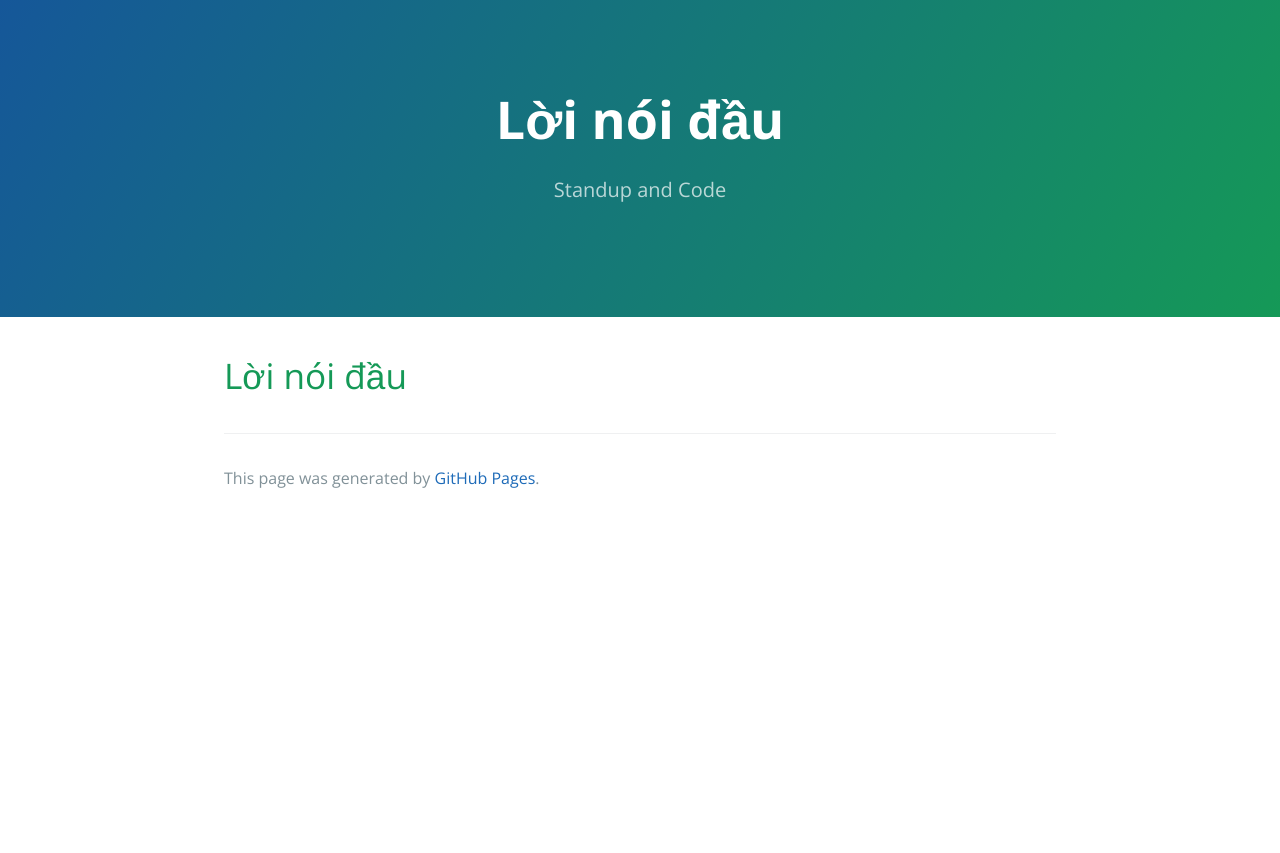
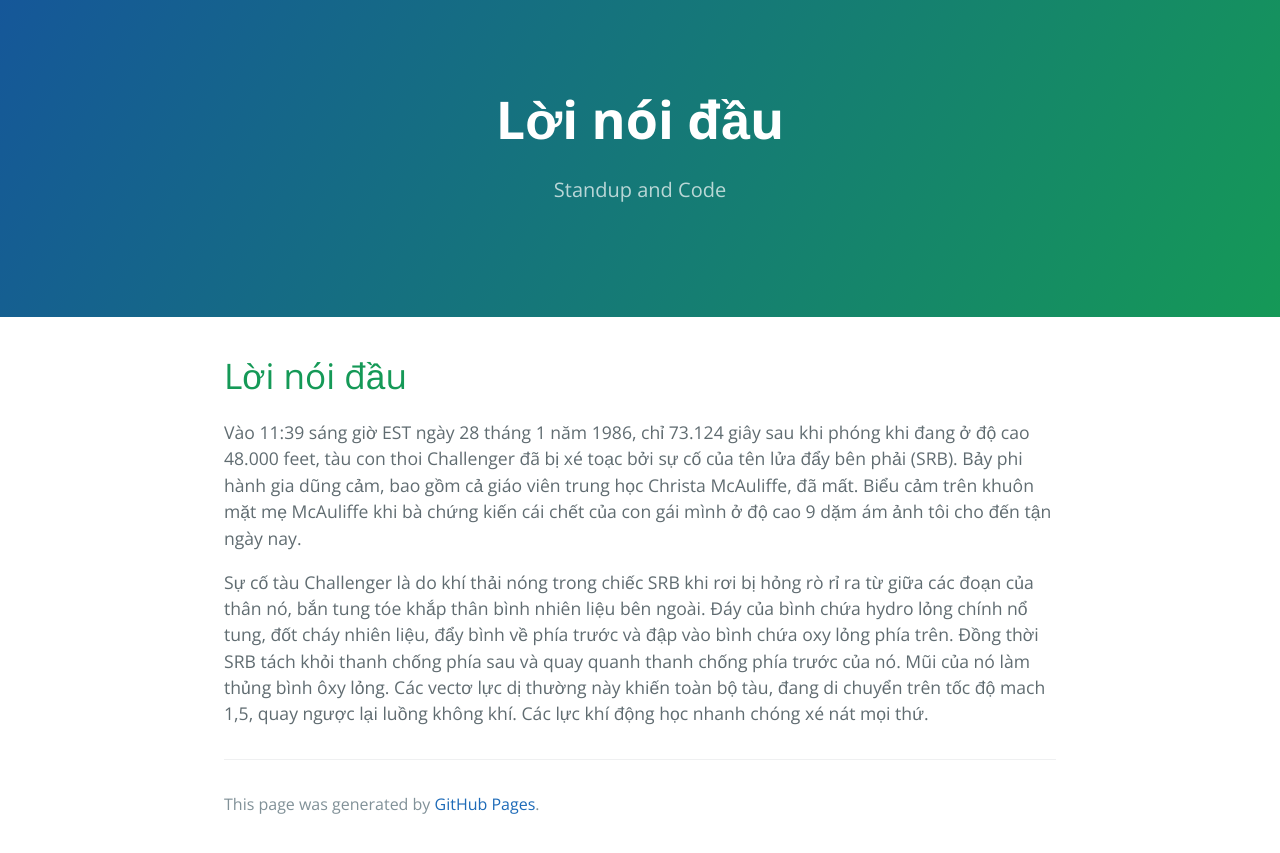
Before and after one commit to HaiBV/haibv.github.io, a Jekyll site: the page built from clean-coder/preface.md, in a window 1280 px wide. Shown: the top 853 px of the page. Built offline with Jekyll 4.4.1, drawn with Linux system fonts in a browser that asks for light colours; our own code applies the rules of GitHub Pages for plain Markdown files.

Commit message:
Book - The Clean Coder - Preface

```diff
--- a/clean-coder/preface.md
+++ b/clean-coder/preface.md
@@ -3,3 +3,7 @@ layout: default
 ---
 
 # Lời nói đầu
+
+Vào 11:39 sáng giờ EST ngày 28 tháng 1 năm 1986, chỉ 73.124 giây sau khi phóng khi đang ở độ cao 48.000 feet, tàu con thoi Challenger đã bị xé toạc bởi sự cố của tên lửa đẩy bên phải (SRB). Bảy phi hành gia dũng cảm, bao gồm cả giáo viên trung học Christa McAuliffe, đã mất. Biểu cảm trên khuôn mặt mẹ McAuliffe khi bà chứng kiến cái chết của con gái mình ở độ cao 9 dặm ám ảnh tôi cho đến tận ngày nay.
+
+Sự cố tàu Challenger là do khí thải nóng trong chiếc SRB khi rơi bị hỏng rò rỉ ra từ giữa các đoạn của thân nó, bắn tung tóe khắp thân bình nhiên liệu bên ngoài. Đáy của bình chứa hydro lỏng chính nổ tung, đốt cháy nhiên liệu, đẩy bình về phía trước và đập vào bình chứa oxy lỏng phía trên. Đồng thời SRB tách khỏi thanh chống phía sau và quay quanh thanh chống phía trước của nó. Mũi của nó làm thủng bình ôxy lỏng. Các vectơ lực dị thường này khiến toàn bộ tàu, đang di chuyển trên tốc độ mach 1,5, quay ngược lại luồng không khí. Các lực khí động học nhanh chóng xé nát mọi thứ.
```
